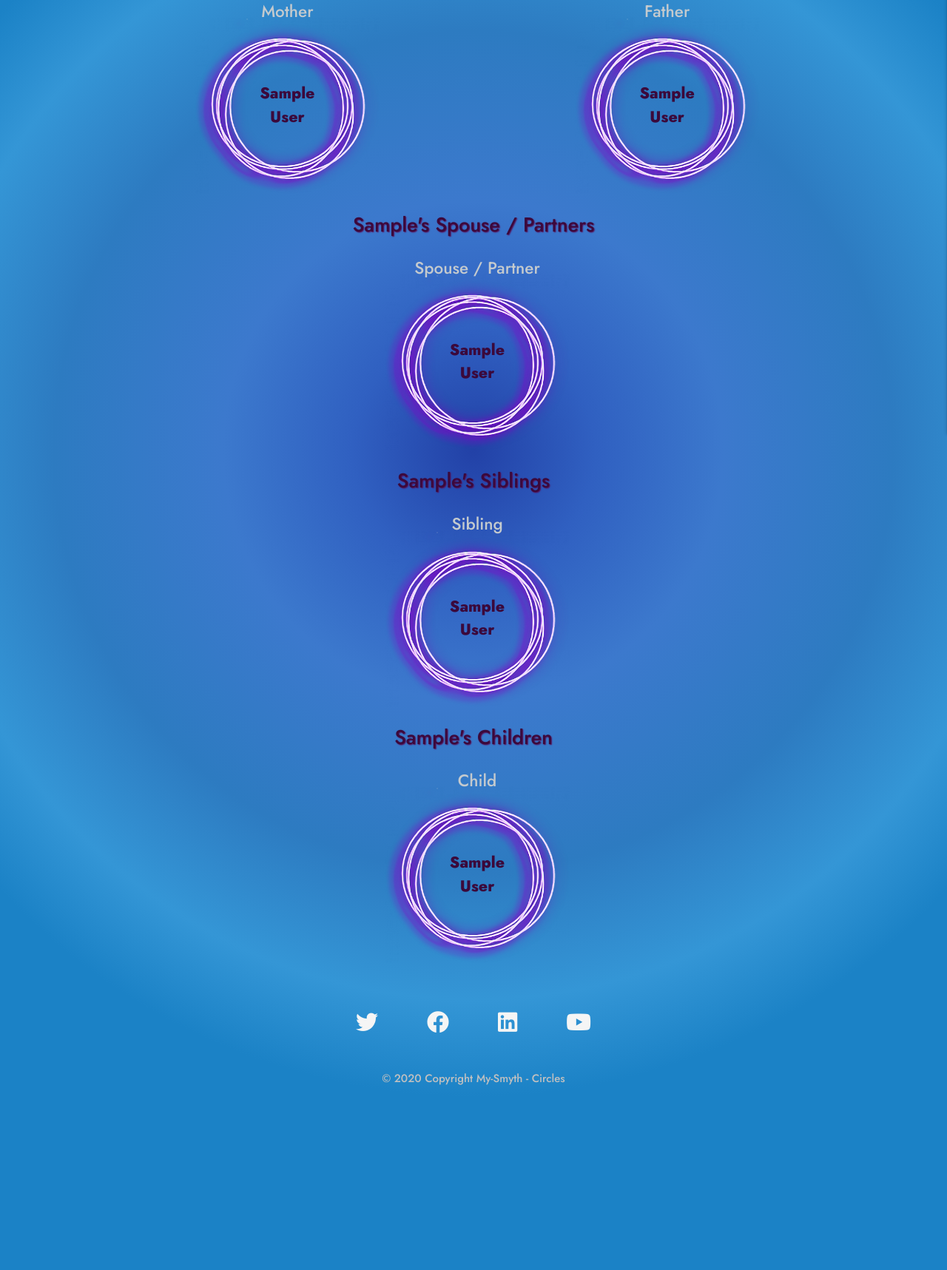
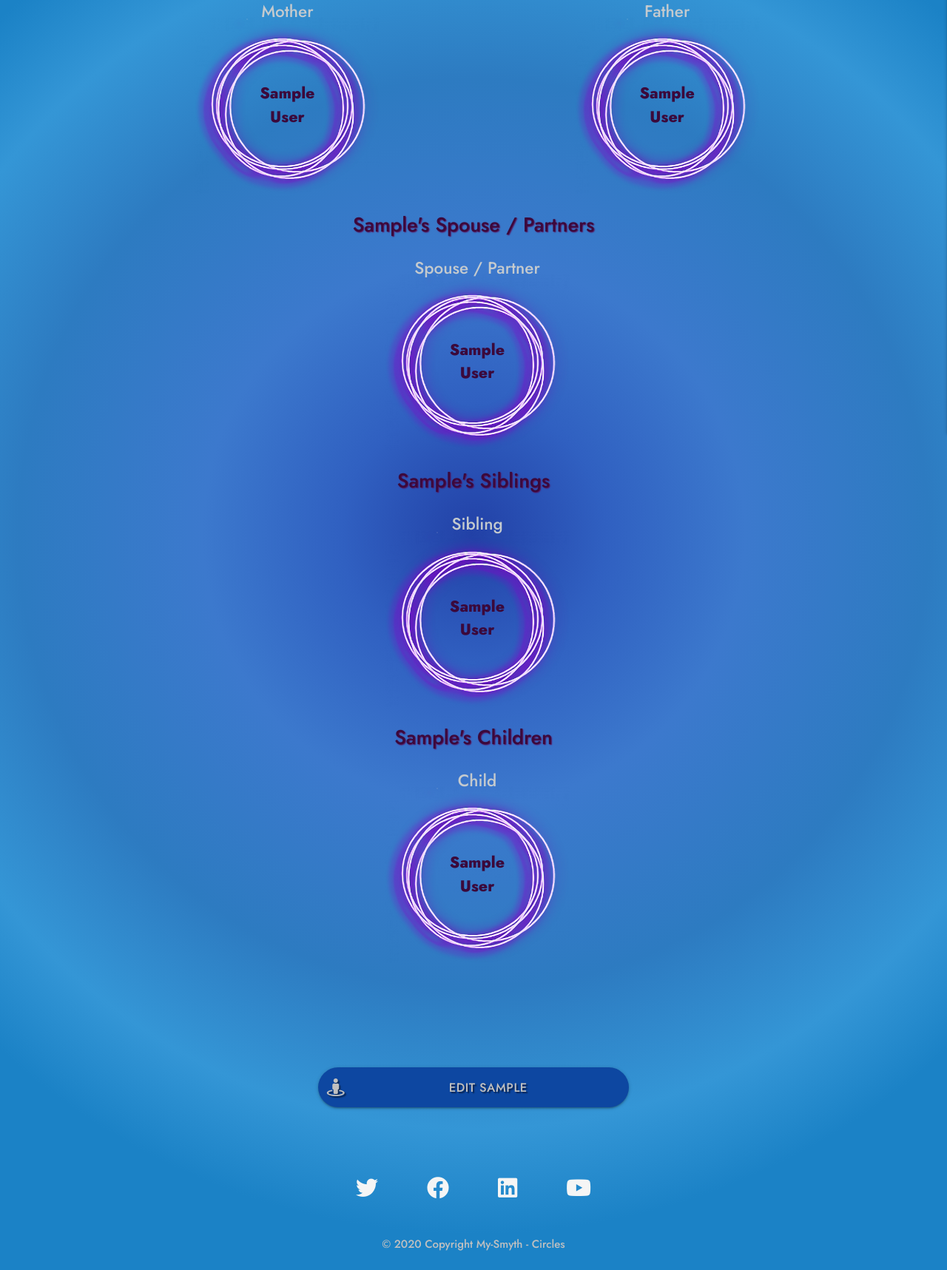
Before and after one commit to Mr-Smyth/circles, a Flask app: template templates/view_circle.html in a window 1280 px wide. Shown: the part 274-1991 px from the top of the page at 74% size. Before the commit the page ends 1741 px from the top, so only its background shows below. Run offline with Flask 2, Linux system fonts and the light colour scheme; the template is opened without the code that fills it: most values are stand-ins (such as "Sample title", 1, 10 or a date in 2020); some libraries are stand-ins or nearby versions.

Commit message:
Add Edit button to view_circle

```diff
--- a/static/css/base.css
+++ b/static/css/base.css
@@ -60,6 +60,10 @@ body {
 
 .clear {
     background-color: transparent;
+}
+
+.top-space-xlarge {
+    margin-top: 150px;
 }
 
 .top-space-large {
--- a/templates/view_circle.html
+++ b/templates/view_circle.html
@@ -146,6 +146,13 @@
 		</div>
         {% endif %}
 	</div>
+    <!-- BUTTONS -->
+				<div class="row top-space-xlarge">
+					<div class="col s12 center-align">
+						<a href="{{ url_for('edit_person', person_id=person._id) }}" class="col s10 push-s1 m11 xl4 offset-xl4 btn-large form-button text-shadow">
+                        <i class="fas fas fa-street-view left"></i>Edit {{ person.first_name }}</a>
+                    </div>
+				</div>
 
 
 {% endblock %}
```
